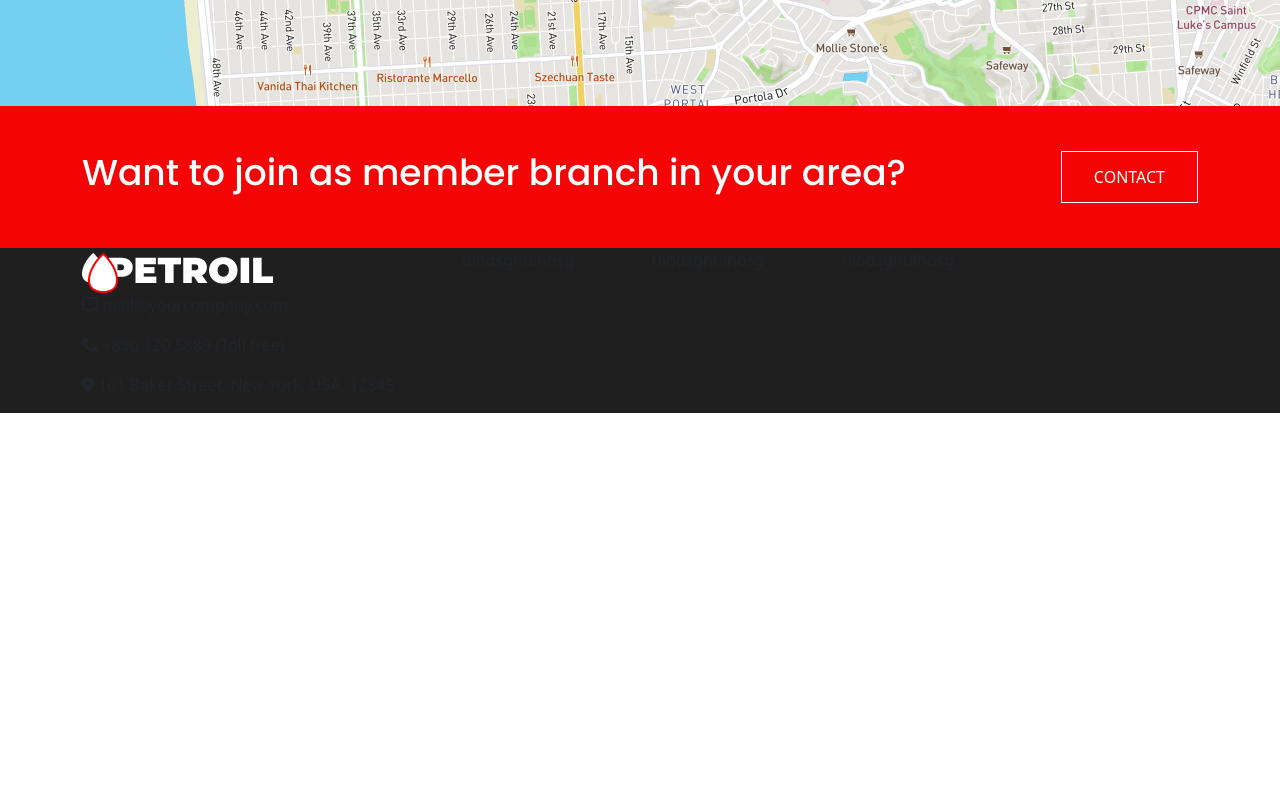
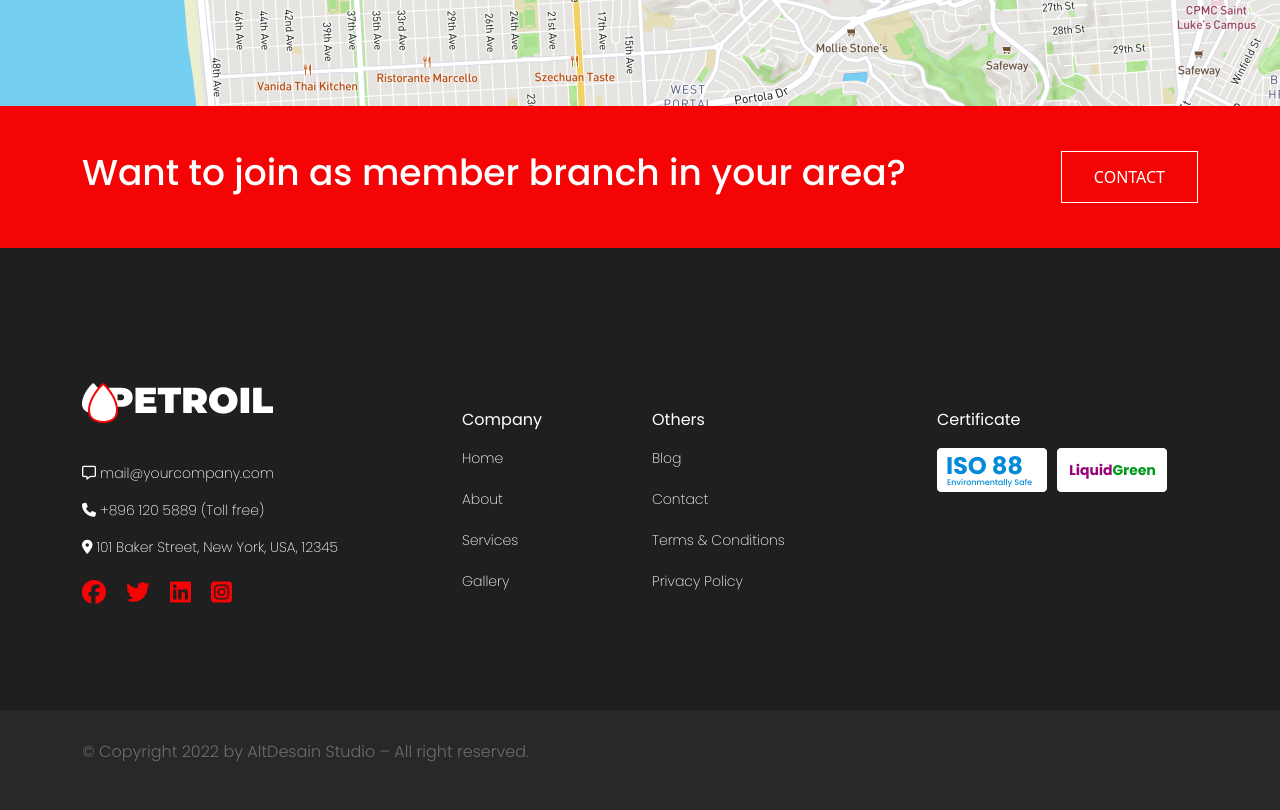
Before and after one commit to mdsalathossain0/Exam1, a plain HTML site: page index.html in a window 1280 px wide. Shown: the part 3877-4687 px from the top of the page. Before the commit the page ends 4290 px from the top, so only its background shows below. Drawn offline with Linux system fonts and the light colour scheme.

Commit message:
complete

```diff
--- a/css/style.css
+++ b/css/style.css
@@ -323,5 +323,67 @@ body {
 /* footer part end */
 .footer-part{
     background: #1F1F1F;
+    padding: 100px 0;
+}
+.footer-part p{
+    color: #FFFFFF;
+    font-size: 14px;
+    font-weight: 200;
+    font-family: "Poppins", serif;
+}
+.footer-part .logo{
+    padding-top: 30px;
+    padding-bottom: 40px;
+
+}
+.footer-part .icon ul{
+    list-style: none;
+    padding: 0;
+    margin: 0;
+    display: flex;
+    column-gap: 20px;
+}
+.footer-part .icon ul li{
+    color: #F40404;
+    font-size: 24px;
+}
+.footer-part .list{
+    padding-top: 60px;
+}
+.footer-part .list p{
+   color: #FFFFFF;
+   font-size: 16px;
+   font-weight: 400;
+   font-family: "Poppins", serif;
+}
+.footer-part .list ul{
+    list-style: none;
+    padding: 0;
+    margin: 0;
+    display: grid;
+    row-gap: 20px;
+}
+.footer-part .list ul li{
+    color: #FFFFFF;
+    font-size: 14px;
+    font-weight: 200;
+    font-family: "Poppins", serif;
+
+}
+.footer-part .logo-last{
+    display: flex;
+    column-gap: 10px;
 }
 /* footer part end */
+/* footerEnd part start */
+.footer-end{
+    background: #282828;
+    padding: 30px 0;
+}
+.footer-end p{
+    color: #6C6C6C;
+    font-size: 16px;
+    font-weight: 300;
+    font-family: "Poppins", serif;
+}
+/* footerEnd part end */
--- a/index.html
+++ b/index.html
@@ -266,14 +266,58 @@
                 <p><i class="fa-regular fa-message"></i> mail@yourcompany.com</p>
                 <p><i class="fa-solid fa-phone"></i> +896 120 5889 (Toll free)</p>
                 <p><i class="fa-solid fa-location-dot"></i> 101 Baker Street, New York, USA, 12345</p>
+                <div class="icon">
+                  <ul>
+                    <li><i class="fa-brands fa-facebook"></i></li>
+                    <li><i class="fa-brands fa-twitter"></i></li>
+                    <li><i class="fa-brands fa-linkedin"></i></li>
+                    <li><i class="fa-brands fa-square-instagram"></i></li>
+                  </ul>
+                </div>
               </div>
-              <div class="col-lg-2">uiodsghuihosg</div>
-              <div class="col-lg-2">uiodsghuihosg</div>
-              <div class="col-lg-4">uiodsghuihosg</div>
+              <div class="col-lg-2">
+                <div class="list">
+                  <p>Company</p>
+                  <ul>
+                    <li>Home</li>
+                    <li>About</li>
+                    <li>Services</li>
+                    <li>Gallery</li>
+                  </ul>
+                </div>
+              </div>
+              <div class="col-lg-3">
+                <div class="list">
+                  <p>Others</p>
+                  <ul>
+                    <li>Blog</li>
+                    <li>Contact</li>
+                    <li>Terms & Conditions</li>
+                    <li>Privacy Policy</li>
+                  </ul>
+                </div>
+              </div>
+              <div class="col-lg-3">
+                <div class="list">
+                  <p>Certificate</p>
+                  <div class="logo-last">
+                    <div><img src="images/logolast1.png" alt=""></div>
+                    <div><img src="images/logolast2.png" alt=""></div>
+                  </div>
+
+                </div>
+              </div>
             </div>
           </div>
         </section>
        <!-- footer part end -->
+       <!-- footerEnd part start -->
+        <section class="footer-end">
+          <div class="container">
+            <p>© Copyright 2022 by AltDesain Studio – All right reserved.</p>
+          </div>
+        </section>
+       <!-- footerEnd part end -->
        <script src="js/bootstrap.bundle.min.js"></script>
 </body>
 </html>
```
Also changed, not shown: images/logolast1.png (added), images/logolast2.png (added).
